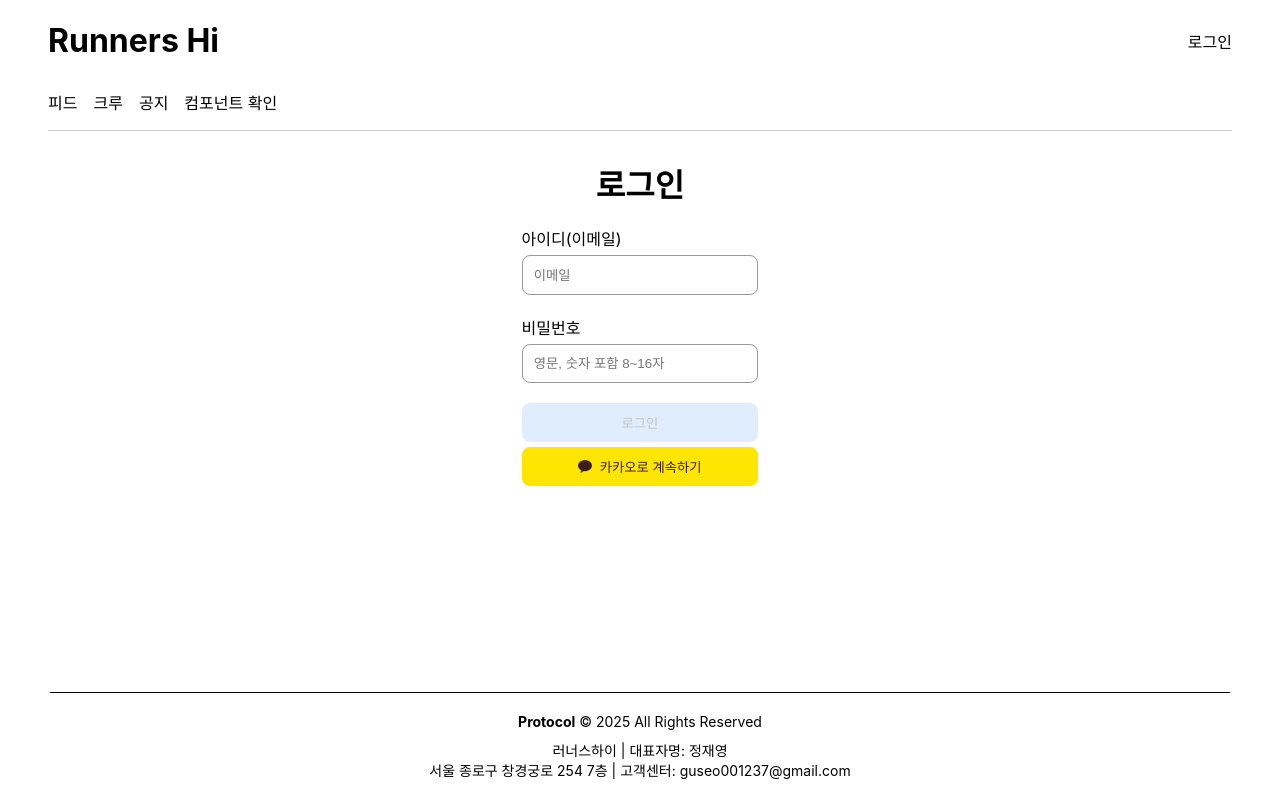
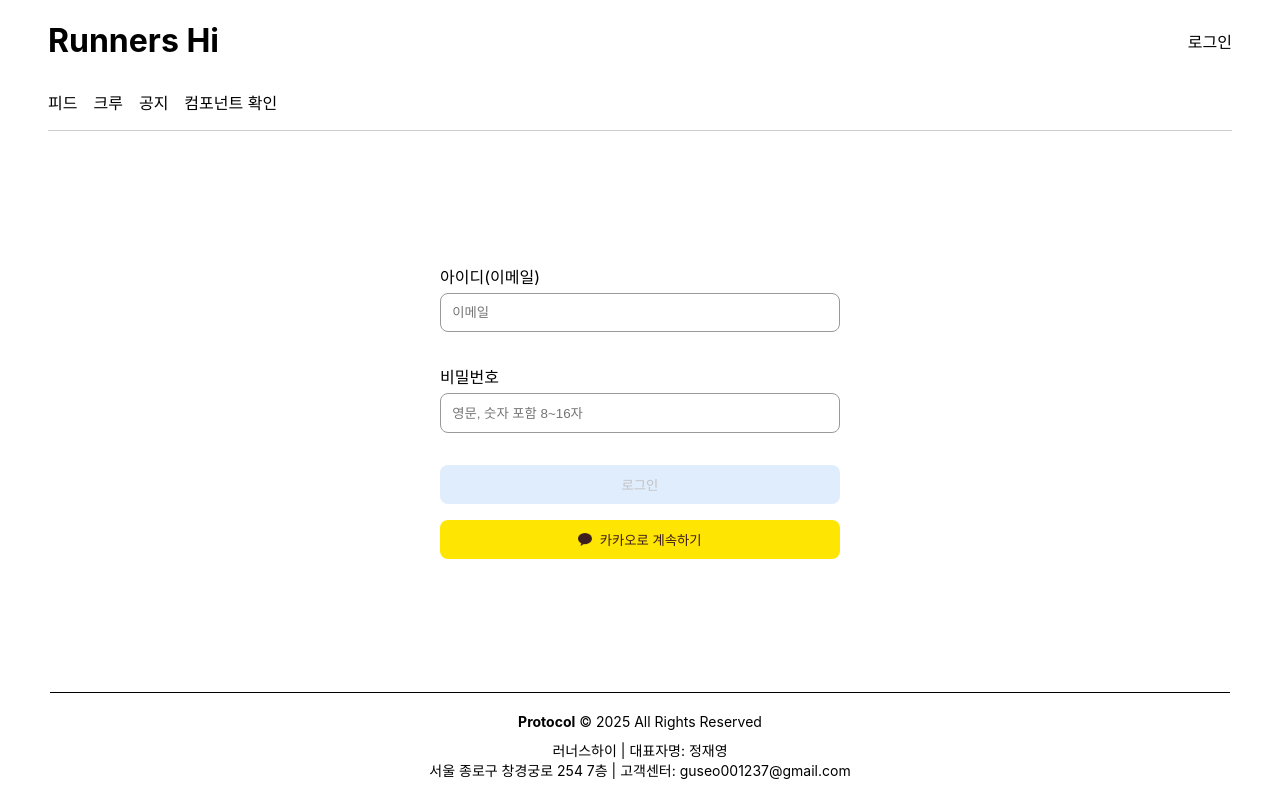
Before and after one commit to RocketDDan/frontend, a React (Create React App) app: page /login in a window 1280 px wide. Built offline with nearby package versions, Linux system fonts and the light colour scheme; no server answers.

Commit message:
style: 로그인 페이지 수정

```diff
--- a/src/page/auth/LoginPage.jsx
+++ b/src/page/auth/LoginPage.jsx
@@ -59,28 +59,14 @@ const LoginPage = () => {
 		try {
 			await login(emailValue, passwordValue);
 			navigate("/auth/callback");
-    } catch (error) {}
+		} catch (error) { }
 	};
 	const handleKakaoLogin = () => {
 		window.location.href = kakaoLoginURL;
 	};
 
-  const KakaoLoginButtonText = () => {
-    return (
-      <div className={styles.kakaoLoginButtonTextContainer}>
-        <img
-          src={kakaoLogoImage}
-          alt="Kakao Logo"
-          style={{ width: "1em", height: "1em" }}
-        />
-        <span>카카오로 계속하기</span>
-      </div>
-    );
-  };
-
 	return (
 		<div className={styles.container}>
-      <h1 className={styles.title}>로그인</h1>
 			<div className={styles.form}>
 				<div className={styles.errorContainer}>
 					<TextInputWithLabel
@@ -123,4 +109,18 @@ const LoginPage = () => {
 		</div>
 	);
 };
+
+const KakaoLoginButtonText = () => {
+	return (
+		<div className={styles.kakaoLoginButtonTextContainer}>
+			<img
+				src={kakaoLogoImage}
+				alt="Kakao Logo"
+				style={{ width: "1em", height: "1em" }}
+			/>
+			<span>카카오로 계속하기</span>
+		</div>
+	);
+};
+
 export default LoginPage;
--- a/src/page/auth/LoginPage.module.css
+++ b/src/page/auth/LoginPage.module.css
@@ -1,26 +1,25 @@
 .container {
+  width: 100%;
+  height: 100%;
   display: flex;
   flex-direction: column;
   justify-content: center;
   align-items: center;
 }
 
+.form {
+  display: flex;
+  flex-direction: column;
+  width: 80%;
+  max-width: 400px;
+  gap: 2rem;
+}
+
 .buttonContainer {
   display: flex;
   flex-direction: column;
   align-items: center;
-  gap: 5px;
-}
-
-.form {
-  display: flex;
-  flex-direction: column;
-  width: 20%;
-  gap: 20px;
-}
-
-.title {
-  margin-bottom: 20px;
+  gap: 1rem;
 }
 
 .kakaoLoginButtonTextContainer {
```
Lines whose indentation alone changed are shown as unchanged.
